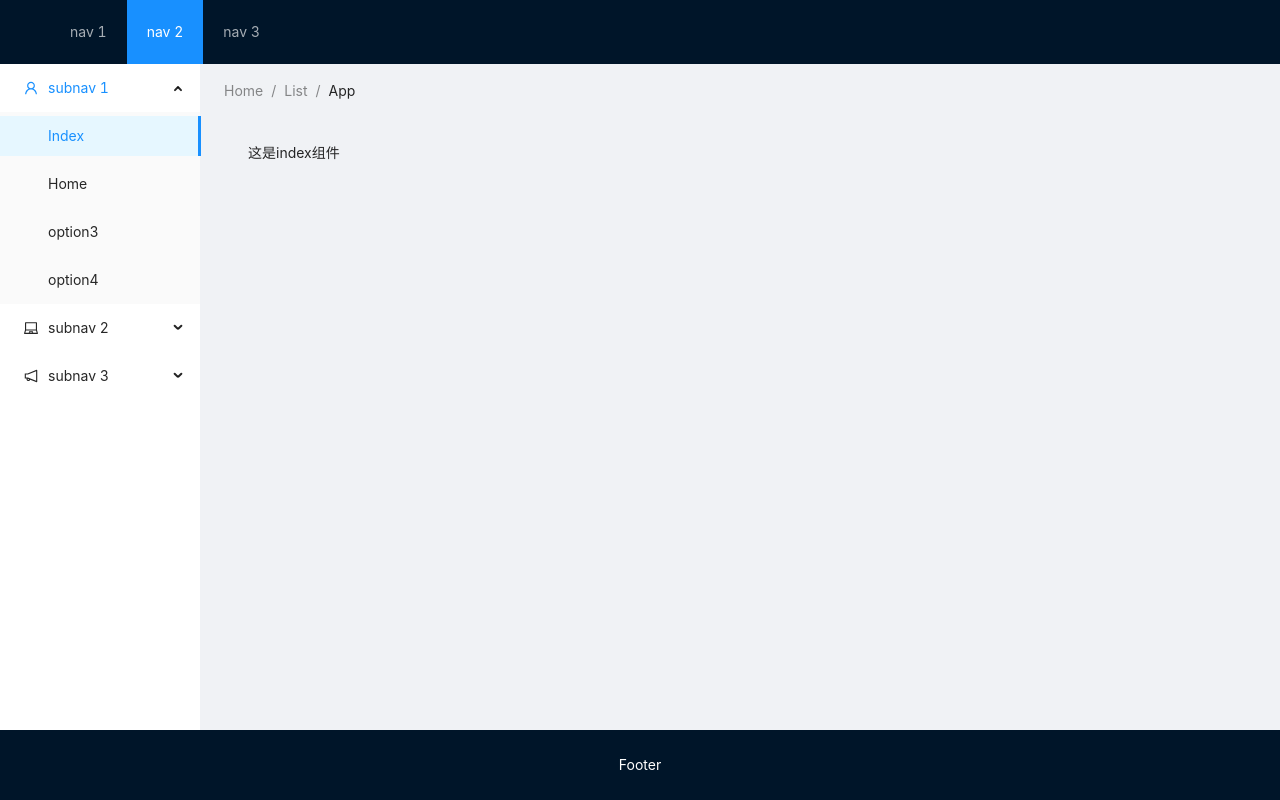
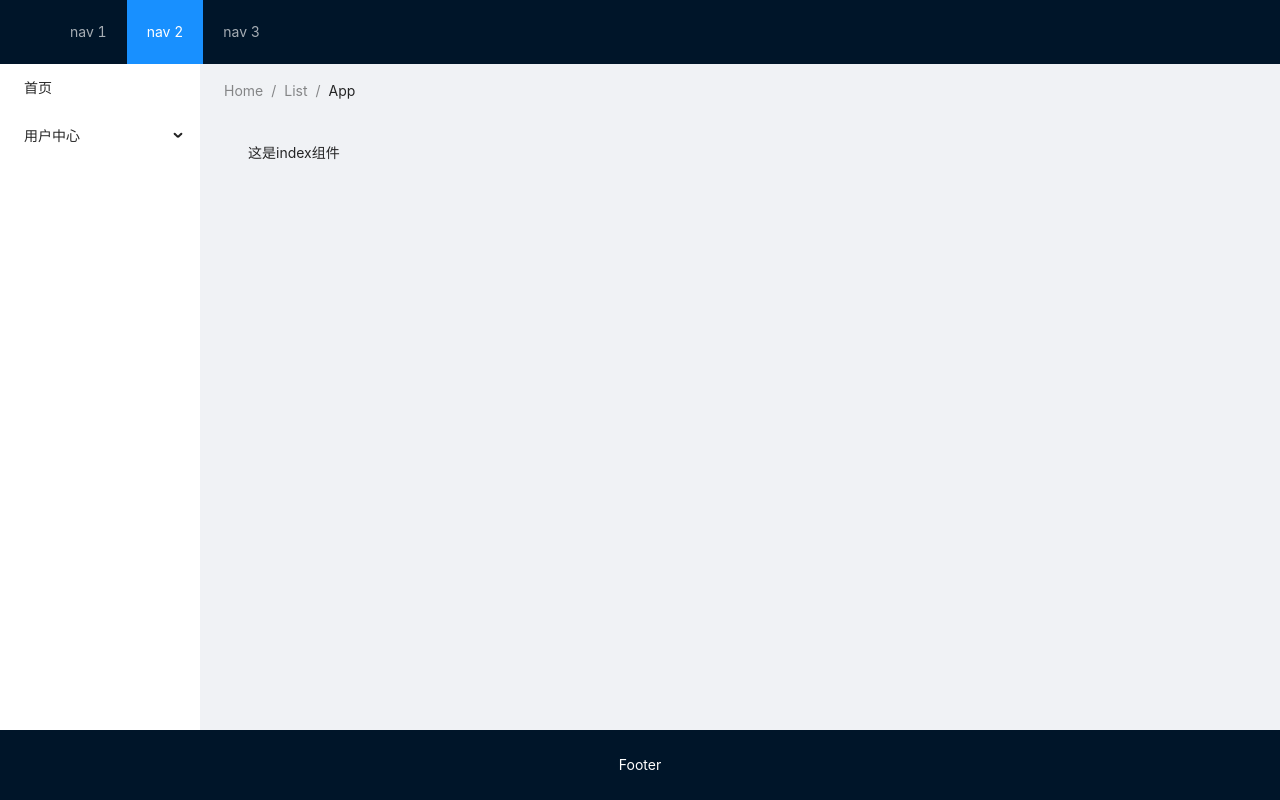
Before and after one commit to JasonPink/React-admin, a React app: page / in a window 1280 px wide. Built offline with nearby package versions, Linux system fonts and the light colour scheme.

Commit message:
feat: 完成导航信息根据路由配置数据展示

```diff
--- a/src/page/Layout.jsx
+++ b/src/page/Layout.jsx
@@ -13,6 +13,7 @@ import {
   NavLink,
   Redirect,
 } from "react-router-dom";
+import menus from "../routes/index.js";
 const { SubMenu } = Menu;
 const { Header, Footer, Sider, Content } = Layout;
 
@@ -32,36 +33,23 @@ class Container extends Component {
           <Sider width={200} className="site-layout-background">
             <Menu
               mode="inline"
-              defaultSelectedKeys={["1"]}
-              defaultOpenKeys={["sub1"]}
               style={{ height: "100%", borderRight: 0 }}
             >
-              <SubMenu key="sub1" icon={<UserOutlined />} title="subnav 1">
-                <Menu.Item key="1">
-                  <Link to="/">Index</Link>
-                </Menu.Item>
-                <Menu.Item key="2">
-                  <Link to="/home">Home</Link>
-                </Menu.Item>
-                <Menu.Item key="3">option3</Menu.Item>
-                <Menu.Item key="4">option4</Menu.Item>
-              </SubMenu>
-              <SubMenu key="sub2" icon={<LaptopOutlined />} title="subnav 2">
-                <Menu.Item key="5">option5</Menu.Item>
-                <Menu.Item key="6">option6</Menu.Item>
-                <Menu.Item key="7">option7</Menu.Item>
-                <Menu.Item key="8">option8</Menu.Item>
-              </SubMenu>
-              <SubMenu
-                key="sub3"
-                icon={<NotificationOutlined />}
-                title="subnav 3"
-              >
-                <Menu.Item key="9">option9</Menu.Item>
-                <Menu.Item key="10">option10</Menu.Item>
-                <Menu.Item key="11">option11</Menu.Item>
-                <Menu.Item key="12">option12</Menu.Item>
-              </SubMenu>
+              {menus.map((item, index) => {
+                return item.subs ? (
+                  <SubMenu key={index} title={item.title}>
+                    {item.subs.map((item1, number) => {
+                      return (
+                        <Menu.Item key={number} id={number}>
+                          {item1.title}
+                        </Menu.Item>
+                      );
+                    })}
+                  </SubMenu>
+                ) : (
+                  <Menu.Item key={index}>{item.title}</Menu.Item>
+                );
+              })}
             </Menu>
           </Sider>
           <Layout style={{ padding: "0 24px 24px" }}>
--- /dev/null
+++ b/src/routes/index.js
@@ -0,0 +1,34 @@
+// export interface IFMenuBase {
+//   key: string;
+//   title: string;
+//   icon?: string;
+//   component?: string;
+//   query?: string;
+//   requireAuth?: string;
+//   route?: string;
+//   login?: boolean;
+// }
+
+// export interface IFMenu extends IFMenuBase {
+//   subs?: IFMenu[];
+// }
+const menus = [
+  {
+    key: "/app/dashboard/index",
+    title: "首页",
+    icon: "mobile",
+    component: "Dashboard",
+  },
+  {
+    key: "/app/user",
+    title: "用户中心",
+    icon: "scan",
+    subs: [
+      { key: "/app/user/buttons", title: "按钮", component: "Buttons" },
+      { key: "/app/user/icons", title: "图标", component: "Icons" },
+      { key: "/app/user/spins", title: "加载中", component: "Spins" },
+    ],
+  },
+];
+
+export default menus;
```
Also changed, not shown: src/components/About.jsx (added, +13 -0 lines), src/components/Home.jsx (added, +13 -0 lines), src/routes/index.ts (deleted, +0 -34 lines).
